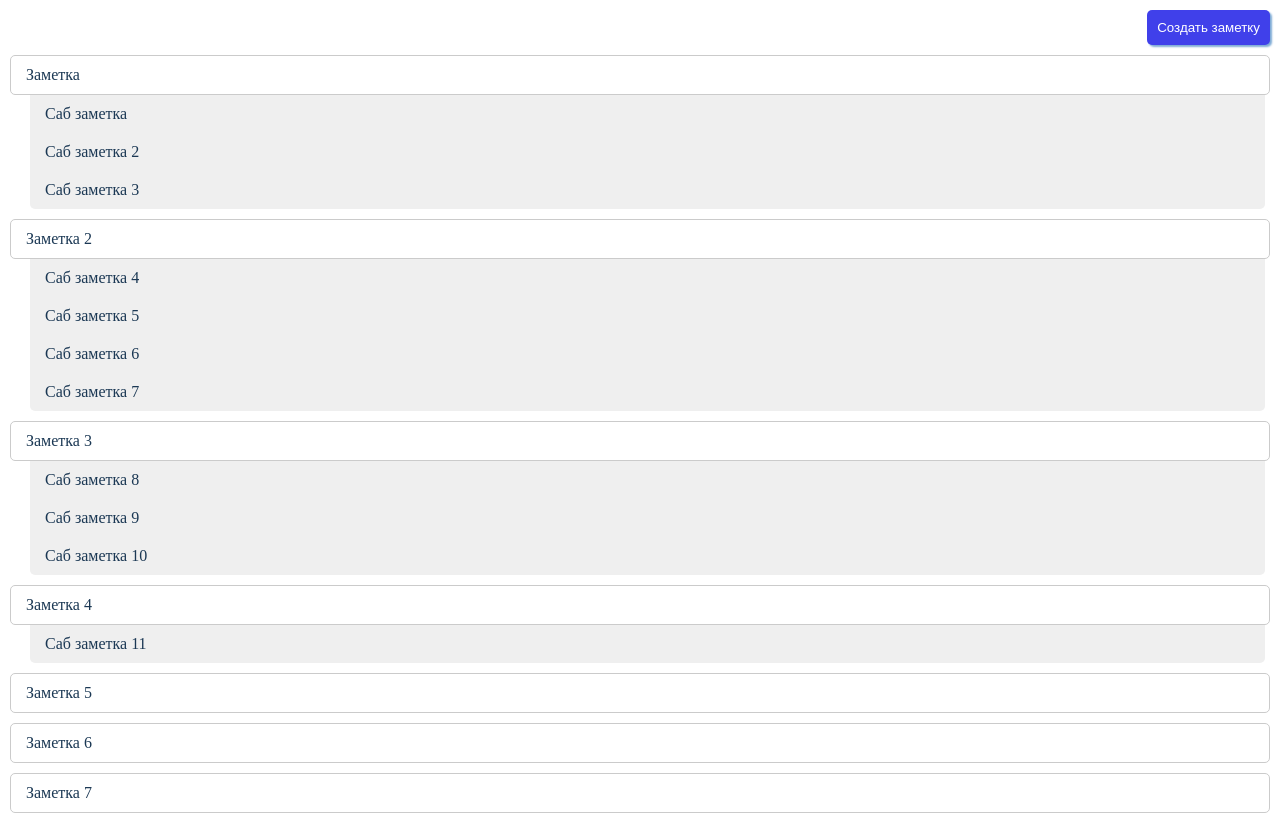
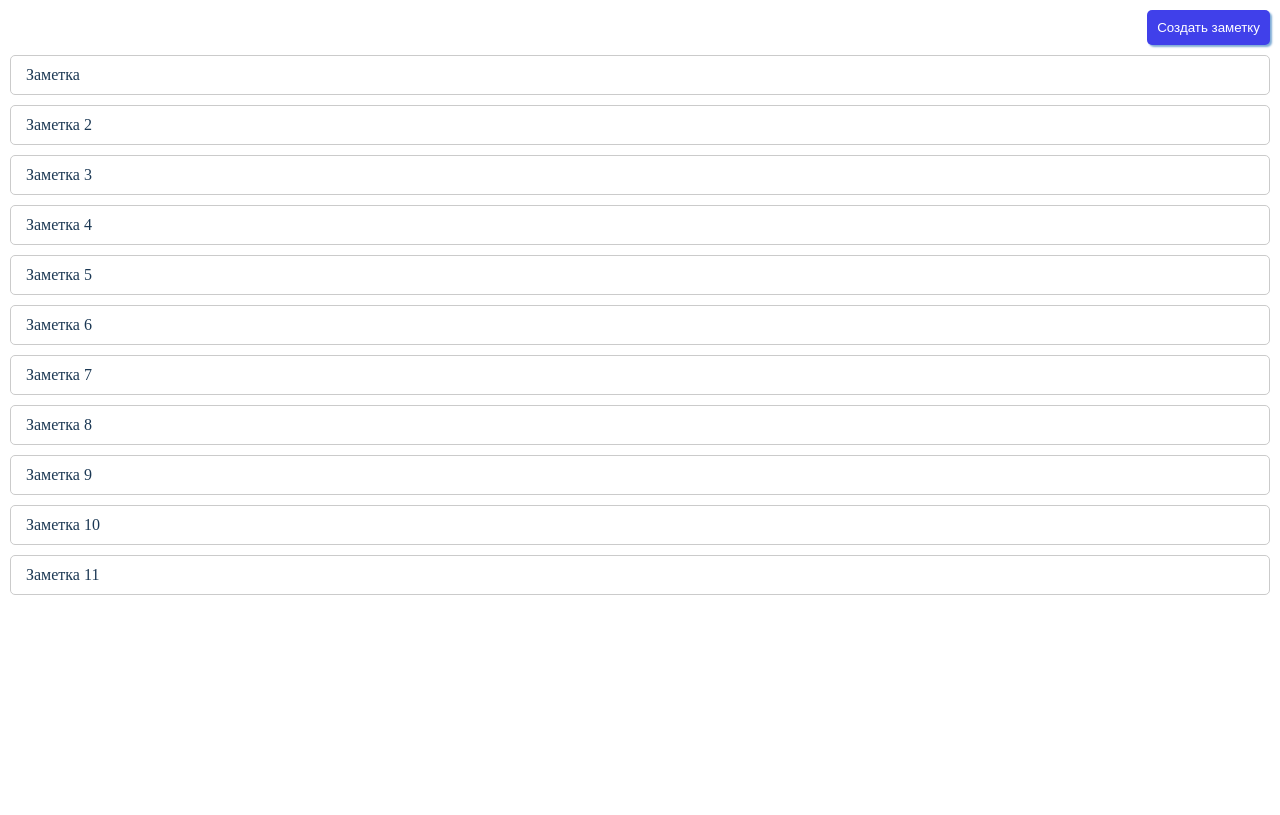
Before and after one commit to martiiian/note-spa, a Vue app: page / in a window 1280 px wide. Shown: the top 815 px of the page. Built offline with nearby package versions, Linux system fonts and the light colour scheme.

Commit message:
Add collapse animation

```diff
--- a/src/components/Note.vue
+++ b/src/components/Note.vue
@@ -4,13 +4,19 @@
       :description="note.description"
       :title="note.title"
       :is-complete="note.isComplete"
+      :is-empty="note.subNotes.length === 0"
       @delete="$emit('delete', note)"
       @edit="$emit('edit', note)"
       @complete="$emit('complete', note)"
       @createChild="$emit('createChild', note)"
+      @click="toggleCollapse"
     />
 
-    <div v-if="note.subNotes.length" class="note__sub-notes">
+    <div
+      v-if="note.subNotes.length"
+      class="note__sub-notes"
+      :class="{'note__sub-notes_collapsed': collapsed}"
+    >
       <NoteBody
         v-for="subNote in note.subNotes"
         :key="subNote.id"
@@ -28,6 +34,7 @@
 
 <script setup lang="ts">
 import NoteBody from './NoteBody.vue'
+import {ref} from "vue";
 
 defineProps({
   note: {
@@ -44,6 +51,12 @@ defineEmits([
   'createChild',
   'complete'
 ])
+
+const collapsed = ref(true)
+
+const toggleCollapse = () => {
+  collapsed.value = !collapsed.value
+}
 </script>
 
 <style lang="scss">
@@ -52,6 +65,14 @@ defineEmits([
   &__sub-notes {
     padding-left: 20px;
     padding-right: 5px;
+    overflow: hidden;
+    max-height: 1000px;
+    transition: max-height 1s ease-in-out;
+
+    &_collapsed {
+      max-height: 0;
+      transition: max-height 0.5s cubic-bezier(0, 1, 0, 1);
+    }
   }
 }
 </style>
--- a/src/components/NoteBody.vue
+++ b/src/components/NoteBody.vue
@@ -1,7 +1,12 @@
 <template>
   <div
     class="note-body"
-    :class="{ 'note-body_is-child': isChild, 'note-body_is-complete': isComplete }"
+    :class="{
+      'note-body_is-child': isChild,
+      'note-body_is-complete': isComplete,
+      'note-body_is-empty': isEmpty
+    }"
+    @click="$emit('click')"
   >
     <div class="note-body__top">
       <div class="note-body__title">
@@ -15,27 +20,36 @@
         <button
           v-if="!isChild"
           class="note-body__complete note-body__button"
-          @click="$emit('createChild')"
+          @click.stop="$emit('createChild')"
         >
           <img src="@/assets/images/add.svg" alt="add child" />
         </button>
 
-        <button class="note-body__complete note-body__button" @click="$emit('complete')">
+        <button
+          class="note-body__complete note-body__button"
+          @click.stop="$emit('complete')"
+        >
           <img src="@/assets/images/check.svg" alt="complete" />
         </button>
 
-        <button class="note-body__del note-body__button" @click="$emit('delete')">
+        <button
+          class="note-body__del note-body__button"
+          @click.stop="$emit('delete')"
+        >
           <img src="@/assets/images/delete.svg" alt="delete" />
         </button>
 
-        <button class="note-body__edit note-body__button" @click="$emit('edit')">
+        <button
+          class="note-body__edit note-body__button"
+          @click.stop="$emit('edit')"
+        >
           <img src="@/assets/images/edit.svg" alt="edit" />
         </button>
       </div>
 
       <button
         class="note-body__button note-body__button_mobile-options"
-        @click="toggleMenu"
+        @click.stop="toggleMenu"
       >
         <img src="@/assets/images/menu.svg" alt="edit" />
       </button>
@@ -63,6 +77,10 @@ defineProps({
     type: Boolean,
     default: false
   },
+  isEmpty: {
+    type: Boolean,
+    default: false,
+  },
   isComplete: {
     type: Boolean,
     default: false
@@ -70,7 +88,7 @@ defineProps({
 })
 
 defineEmits([
-  'createChild', 'complete', 'delete', 'edit'
+  'createChild', 'complete', 'delete', 'edit', 'click'
 ])
 
 const menuIsOpen = ref(false)
@@ -87,8 +105,10 @@ function toggleMenu() {
   background: #ffffff;
   border-radius: 5px;
   border: 1px solid #cbcbcb;
+  cursor: pointer;
 
   &:hover {
+    background: #f9f9f9;
     .note-body__buttons {
       @media (min-width: 400px) {
         opacity: 1;
@@ -156,18 +176,33 @@ function toggleMenu() {
     color: #a5a3a3;
   }
 
+  &_is-empty {
+    cursor: default;
+    &:hover {
+      background: #ffffff;
+    }
+  }
+
   &_is-child {
     background: #efefef;
     border-radius: 0;
     border: none;
+    cursor: default;
     &:last-child {
       border-bottom-left-radius: 5px;
       border-bottom-right-radius: 5px;
+    }
+    &:hover {
+      background: #efefef;
     }
   }
 
   &_is-complete {
     background: #bdbdbd;
+    cursor: default;
+    &:hover {
+      background: #bdbdbd;
+    }
   }
 }
 </style>
```
